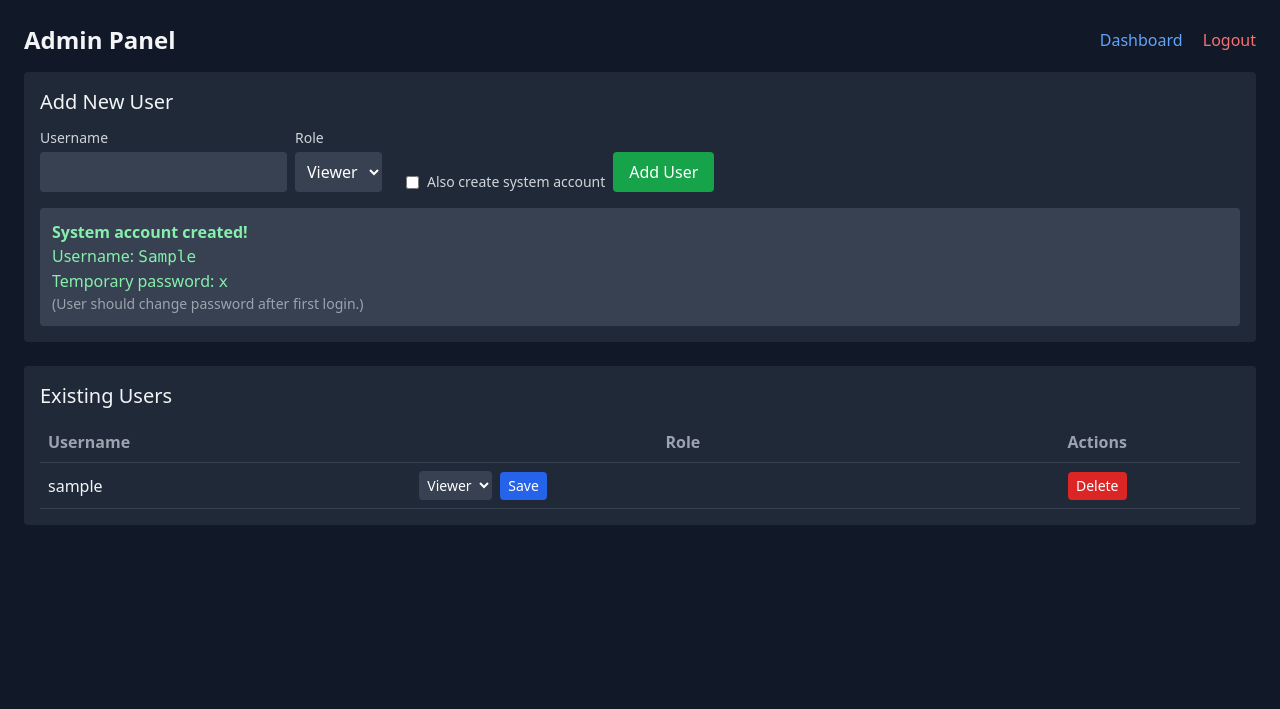
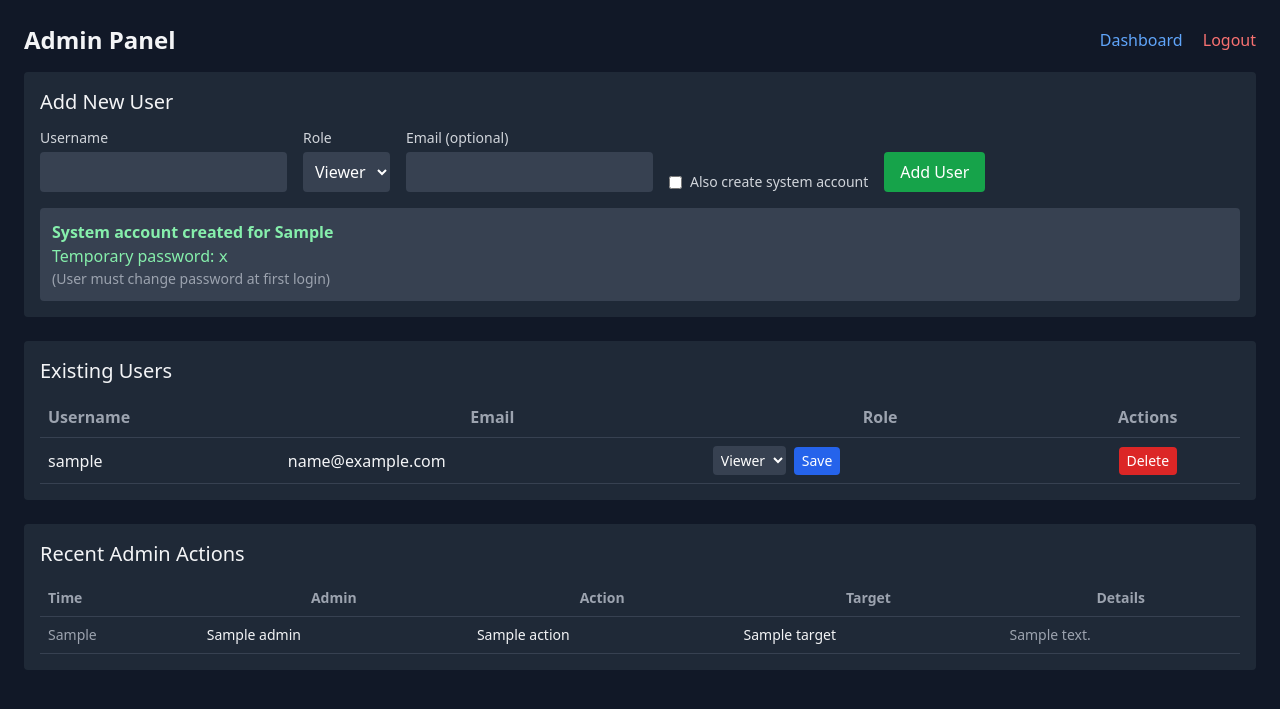
Before and after one commit to Dwaynet86/WG-Dashboard, a FastAPI app: template templates/admin.html in a window 1280 px wide. Shown: the top 709 px of the page. Run offline with FastAPI, Linux system fonts and the light colour scheme; the template is opened without the code that fills it: most values are stand-ins (such as "Sample title", 1, 10 or a date in 2020); some libraries are stand-ins or nearby versions.

Commit message:
Update admin.html

```diff
--- a/templates/admin.html
+++ b/templates/admin.html
@@ -14,9 +14,10 @@
     </div>
   </div>
 
-   <div class="bg-gray-800 p-4 rounded mb-6">
+  <!-- Add New User -->
+  <div class="bg-gray-800 p-4 rounded mb-6">
     <h2 class="text-xl mb-3">Add New User</h2>
-    <form action="/admin/add" method="post" class="flex flex-wrap gap-2 items-end">
+    <form action="/admin/add" method="post" class="flex flex-wrap gap-4 items-end">
       <div>
         <label class="block text-gray-300 text-sm mb-1">Username</label>
         <input name="username" required class="p-2 rounded bg-gray-700 text-white"/>
@@ -28,7 +29,11 @@
           <option value="admin">Admin</option>
         </select>
       </div>
-      <div class="flex items-center ml-4">
+      <div>
+        <label class="block text-gray-300 text-sm mb-1">Email (optional)</label>
+        <input name="email" type="email" class="p-2 rounded bg-gray-700 text-white"/>
+      </div>
+      <div class="flex items-center">
         <input type="checkbox" name="create_system" value="1" class="mr-2">
         <label class="text-gray-300 text-sm">Also create system account</label>
       </div>
@@ -37,21 +42,21 @@
 
     {% if password %}
     <div class="mt-4 bg-gray-700 text-green-300 p-3 rounded">
-      <p><strong>System account created!</strong></p>
-      <p>Username: <code>{{ new_user }}</code></p>
+      <p><strong>System account created for {{ new_user }}</strong></p>
       <p>Temporary password: <code>{{ password }}</code></p>
-      <p class="text-sm text-gray-400">(User should change password after first login.)</p>
+      <p class="text-sm text-gray-400">(User must change password at first login)</p>
     </div>
     {% endif %}
   </div>
 
-
-  <div class="bg-gray-800 p-4 rounded">
+  <!-- Existing Users -->
+  <div class="bg-gray-800 p-4 rounded mb-6">
     <h2 class="text-xl mb-3">Existing Users</h2>
     <table class="w-full">
       <thead class="text-gray-400 border-b border-gray-700">
         <tr>
           <th class="text-left p-2">Username</th>
+          <th class="p-2">Email</th>
           <th class="p-2">Role</th>
           <th class="p-2 text-center">Actions</th>
         </tr>
@@ -60,9 +65,11 @@
         {% for u in users %}
         <tr class="border-b border-gray-700">
           <td class="p-2">{{ u['username'] }}</td>
+          <td class="p-2">{{ u['email'] or '-' }}</td>
           <td class="p-2">
             <form action="/admin/update" method="post" class="inline-flex items-center">
               <input type="hidden" name="username" value="{{ u['username'] }}">
+              <input type="hidden" name="email" value="{{ u['email'] or '' }}">
               <select name="role" class="p-1 rounded bg-gray-700 text-white text-sm">
                 <option value="viewer" {% if u['role'] == 'viewer' %}selected{% endif %}>Viewer</option>
                 <option value="admin" {% if u['role'] == 'admin' %}selected{% endif %}>Admin</option>
@@ -85,5 +92,26 @@
       </tbody>
     </table>
   </div>
+
+  <!-- Audit Log -->
+  <div class="bg-gray-800 p-4 rounded">
+    <h2 class="text-xl mb-3">Recent Admin Actions</h2>
+    <table class="w-full text-sm">
+      <thead class="text-gray-400 border-b border-gray-700">
+        <tr><th class="text-left p-2">Time</th><th class="p-2">Admin</th><th class="p-2">Action</th><th class="p-2">Target</th><th class="p-2">Details</th></tr>
+      </thead>
+      <tbody>
+        {% for log in logs %}
+        <tr class="border-b border-gray-700">
+          <td class="p-2 text-gray-400">{{ log['ts'] }}</td>
+          <td class="p-2">{{ log['admin'] }}</td>
+          <td class="p-2">{{ log['action'] }}</td>
+          <td class="p-2">{{ log['target'] }}</td>
+          <td class="p-2 text-gray-400">{{ log['details'] }}</td>
+        </tr>
+        {% endfor %}
+      </tbody>
+    </table>
+  </div>
 </body>
 </html>
```
